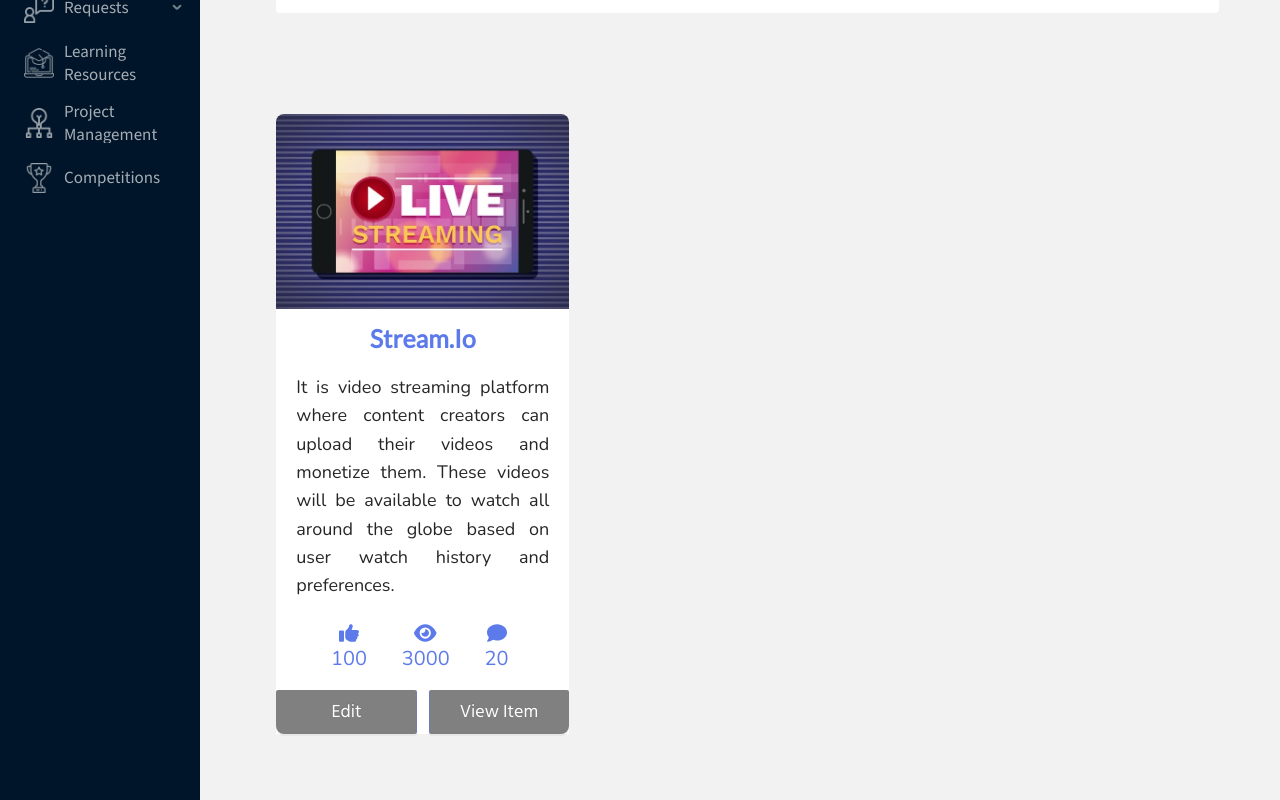
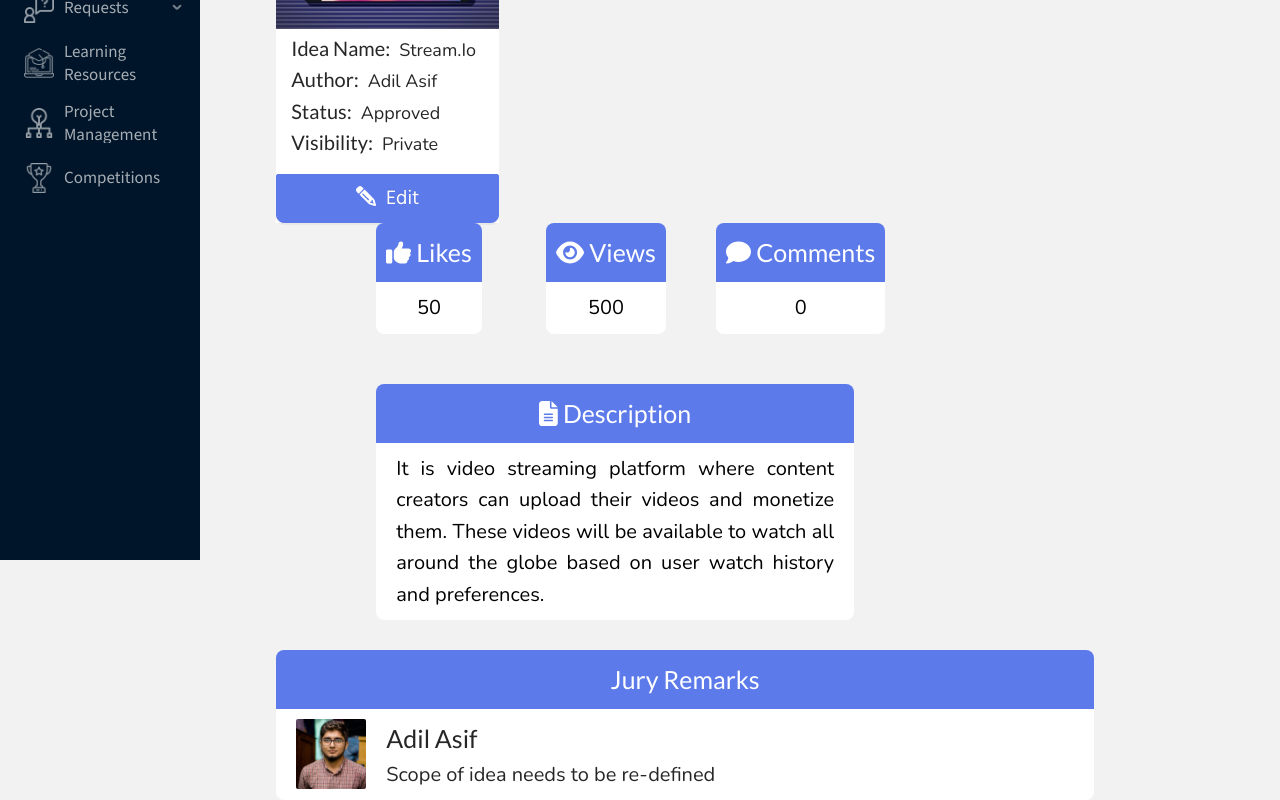
Before and after one commit to Adil-Asif/Innovah, a React (Create React App) app in the folder user/: page /rewards in a window 1280 px wide. Shown: the part 240-1040 px from the top of the page. Built offline with nearby package versions, Linux system fonts and the light colour scheme.

Commit message:
View Idea

```diff
--- a/user/src/App.js
+++ b/user/src/App.js
@@ -1,6 +1,6 @@
 // import PageLayout from "./components/PageLayout/PageLayout";
 // import HomePage from "./views/HomePage/HomePage";
-import MyIdeas from "./views/MyIdeasPage/MyIdeasPage";
+import MyIdeas from "./views/ViewIdeasPage/ViewIdeasPage";
 
 function App() {
   return <MyIdeas/>;
--- /dev/null
+++ b/user/src/components/IdeaInfo/IdeaInfo.js
@@ -0,0 +1,39 @@
+import React from "react";
+import { Button } from "antd";
+import { FontAwesomeIcon } from "@fortawesome/react-fontawesome";
+import {faPencil} from "@fortawesome/free-solid-svg-icons";
+
+import "./IdeaInfo.style.scss";
+
+const IdeaInfo = (props) => {
+  return (
+    <div className="ideaInfo">
+      <img src={props.imageUrl} alt={props.ideaName} />
+      <div className="description">
+        Idea Name: <span>{props.ideaName}</span>
+      </div>
+      <div className="description">
+        Author: <span>{props.ideaAuthor}</span>
+      </div>
+      <div className="description">
+        Status: <span>{props.ideaStatus}</span>
+      </div>
+      <div className="description">
+        Visibility: <span>{props.ideaVisibility}</span>
+      </div>
+      <div>
+        <Button
+          type="primary"
+          style={{
+            width: "100%",
+            borderBottomLeftRadius: "8px",
+            borderBottomRightRadius: "8px",
+          }}
+        >
+          <FontAwesomeIcon icon={faPencil} className="icon"/> Edit
+        </Button>
+      </div>
+    </div>
+  );
+};
+export default IdeaInfo;
--- /dev/null
+++ b/user/src/components/IdeaInfo/IdeaInfo.style.scss
@@ -0,0 +1,38 @@
+.ideaInfo {
+  width: fit-content;
+  background-color: var(--white);
+  img {
+    border-top-left-radius: 8px;
+    border-top-right-radius: 8px;
+    width: 100%;
+    margin-bottom: 2%;
+  }
+  .description {
+    margin-left: 15px;
+    font-size: 20px;
+    font-family: var(--font-family-title);
+    text-transform: capitalize;
+    span {
+      margin-left: 5px;
+      font-size: 18px;
+      font-family: var(--font-family-description);
+    }
+  }
+  .ant-btn-primary {
+    border-bottom-left-radius: 8px;
+    border-bottom-right-radius: 8px;
+    background-color: var(--primary-color);
+    color: var(--white);
+    padding: 8px 0px 8px 0px;
+    margin-top:15px ;
+    height: fit-content;
+    text-align: center;
+    width: 48%;
+    font-size: 20px;
+    font-family: var(--font-family-button);
+    .icon {
+      transform: rotate(270deg);
+      margin-right: 10px;
+    }
+  }
+}
--- /dev/null
+++ b/user/src/components/IdeaInsight/IdeaInsight.js
@@ -0,0 +1,14 @@
+import React from "react";
+import "./IdeaInsight.style.scss";
+
+const IdeaInsight = (props) =>
+{
+  return(
+      <div className="ideaInsight">
+          <div className="title"><div className="icon">{props.icon}</div> {props.title}</div>
+          <div className="description">{props.description}</div>
+
+      </div>
+  );
+}
+export default IdeaInsight;
--- /dev/null
+++ b/user/src/components/IdeaInsight/IdeaInsight.style.scss
@@ -0,0 +1,36 @@
+.siderLayout {
+    height: 100vh !important;
+  }
+.ideaInsight{
+    width: fit-content;
+
+    .title{
+        display: flex;
+        justify-content: center;
+        align-items: center;
+        background-color: var(--primary-color);
+        font-size: 25px;
+        font-family: var(--font-family-title);
+        color: white;
+        text-transform: capitalize;
+        padding: 10px;
+        border-top-left-radius: 8px;
+        border-top-right-radius: 8px;
+        .icon{
+            margin-right: 5px;
+        }
+
+    }
+    .description{
+        display: flex;
+        justify-content: center;
+        background-color: var(--white);
+        font-size: 20px;
+        font-family: var(--font-family-description);
+        color: var(--black);
+        text-align: justify;
+        padding: 10px 20px;
+        border-bottom-left-radius: 8px;
+        border-bottom-right-radius: 8px;
+    }
+}
--- /dev/null
+++ b/user/src/components/Remarks/Remarks.js
@@ -0,0 +1,17 @@
+import React from "react";
+import "./Remarks.style.scss"
+import { Avatar } from 'antd';
+const Remarks = (props) => {
+  return (
+    <div className="remarks">
+      <div className="avatar">
+      <Avatar shape="square" size={70} src={props.imageUrl} />
+      </div>
+      <div className="juryFeedback">
+        <div className="userName">{props.name}</div>
+        <div className="review">{props.description}</div>
+      </div>
+    </div>
+  );
+};
+export default Remarks;
--- /dev/null
+++ b/user/src/components/Remarks/Remarks.style.scss
@@ -0,0 +1,15 @@
+.remarks{
+    display: flex;
+    .avatar{
+        margin-right: 20px;
+    }
+    .juryFeedback{
+        .userName{
+            font-family: var(--font-family-title);
+            font-size: 25px;
+        }
+        .review{
+            font-family: var(--font-family-description);
+        }
+    }
+}
--- a/user/src/views/MyIdeasPage/MyIdeasPage.js
+++ b/user/src/views/MyIdeasPage/MyIdeasPage.js
@@ -5,7 +5,7 @@ import { Layout, Row, Col} from "antd";
 import Sidebar from "../../components/Sidebar/Sidebar";
 import Header from "../../components/Header/Header";
 import Footer from "../../components/Footer/Footer";
-import MyIdeas from "../../assests/Images/MyIdeas.svg";
+import MyIdea from "../../assests/Images/MyIdeas.svg";
 import IdeasItem from "../../components/IdeasItem/IdeasItem";
 const { Content } = Layout;
 
@@ -19,9 +19,9 @@ const MyIdeasPage = () => {
           <Content style={{ margin: "0 16px" }}>
             <div className="titleSection">
               <div className="pageTitle">
-                <PageTitle title="Global Ideas" />
+                <PageTitle title="My Ideas" />
               </div>
-              <img src={MyIdeas} alt="My Ideas" />
+              <img src={MyIdea} alt="My Ideas" />
             </div>
             <div>
               <div className="ideaItemsDashboard">
--- /dev/null
+++ b/user/src/views/ViewIdeasPage/ViewIdeasPage.js
@@ -0,0 +1,102 @@
+import React from "react";
+import "./ViewIdeasPage.style.scss";
+import { Layout, Row, Col } from "antd";
+import Sidebar from "../../components/Sidebar/Sidebar";
+import Header from "../../components/Header/Header";
+import Footer from "../../components/Footer/Footer";
+import IdeaInfo from "../../components/IdeaInfo/IdeaInfo";
+import IdeaInsight from "../../components/IdeaInsight/IdeaInsight";
+import { FontAwesomeIcon } from "@fortawesome/react-fontawesome";
+import {
+  faThumbsUp,
+  faEye,
+  faComment,
+  faFileLines,
+} from "@fortawesome/free-solid-svg-icons";
+import Remarks from "../../components/Remarks/Remarks";
+const { Content } = Layout;
+
+const ViewIdeasPage = () => {
+  return (
+    <div>
+      <Layout style={{ minHeight: "100vh" }}>
+        <Sidebar />
+        <Layout className="site-layout" data-theme="dark">
+          <Header />
+          <Content style={{ margin: "0 16px" }}>
+            <div className="insights">
+              <Row gutter={32}>
+                <Col className="gutter-row" span={6}>
+                  <IdeaInfo
+                    ideaName="Stream.io"
+                    ideaAuthor="Adil Asif"
+                    ideaStatus="Approved"
+                    ideaVisibility="Private"
+                    imageUrl={
+                      require("../../assests/Images/IdeasImage/Stream.jpg")
+                        .default
+                    }
+                  />
+                </Col>
+                <Col className="gutter-row rightSection" span={16}>
+                  <Row gutter={32}>
+                    <Col className="gutter-row" span={6}>
+                      <IdeaInsight
+                        icon={<FontAwesomeIcon icon={faThumbsUp} />}
+                        description="50"
+                        title="Likes"
+                      />
+                    </Col>
+                    <Col className="gutter-row" span={6}>
+                      <IdeaInsight
+                        icon={<FontAwesomeIcon icon={faEye} />}
+                        description="500"
+                        title="Views"
+                      />
+                    </Col>
+
+                    <Col className="gutter-row" span={6}>
+                      <IdeaInsight
+                        icon={<FontAwesomeIcon icon={faComment} />}
+                        description="0"
+                        title="Comments"
+                      />
+                    </Col>
+
+                    <Col className="gutter-row ideaDescription" span={18}>
+                      <IdeaInsight
+                        icon={<FontAwesomeIcon icon={faFileLines} />}
+                        description="It is video streaming platform where content creators can upload their videos and monetize them. These videos will be available to watch all around the globe based on user watch history and preferences."
+                        title="Description"
+                      />
+                    </Col>
+                  </Row>
+                </Col>
+              </Row>
+            </div>
+            <div className="feedback">
+              <Row gutter={32}>
+                <Col className="gutter-row" span={20}>
+                  <div className="title">Jury Remarks</div>
+                  <div className="comments">
+                    <Remarks
+                      name= "Adil Asif"
+                      description = "Scope of idea needs to be re-defined"
+                      imageUrl={
+                        require("../../assests/Images/Adil.jpg")
+                          .default
+                      }
+                    />
+                  </div>
+                </Col>
+              </Row>
+            </div>
+          </Content>
+          <Footer />
+        </Layout>
+      </Layout>
+    </div>
+  );
+};
+
+export default ViewIdeasPage;
--- /dev/null
+++ b/user/src/views/ViewIdeasPage/ViewIdeasPage.style.scss
@@ -0,0 +1,57 @@
+.titleSection {
+  background-color: var(--white);
+  border-radius: 4px;
+  width: 90%;
+  display: flex;
+  justify-content: space-between;
+  margin-left: 5.75%;
+  height: fit-content;
+  padding-bottom: 20px;
+  margin-top: 30px;
+  .pageTitle {
+    padding: 4% 0 0 0%;
+    margin-left: 35px;
+  }
+  img {
+    width: 18%;
+    padding: 1% 3% 0% 0%;
+  }
+}
+.insights {
+  margin-top: 50px;
+  margin-left: 5.75%;
+  .rightSection{
+    margin-left:100px;
+    .ideaDescription{
+      margin-top:50px;
+    }
+  }
+}
+
+.feedback{
+  margin-left: 5.75%;
+  margin-top: 30px;
+  margin-bottom: 30px;
+  .title{
+    display: flex;
+    justify-content: center;
+    align-items: center;
+    background-color: var(--primary-color);
+    font-size: 25px;
+    font-family: var(--font-family-title);
+    color: white;
+    text-transform: capitalize;
+    padding: 10px;
+    border-top-left-radius: 8px;
+    border-top-right-radius: 8px;
+  }
+  .comments{
+    background-color: var(--white);
+    font-size: 20px;
+    font-family: var(--font-family-description);
+    text-align: justify;
+    padding: 10px 20px;
+    border-bottom-left-radius: 8px;
+    border-bottom-right-radius: 8px;
+  }
+}
```
Also changed, not shown: user/src/assests/Images/Adil.jpg (added), user/src/assests/Images/ViewIdeas.svg (added).
